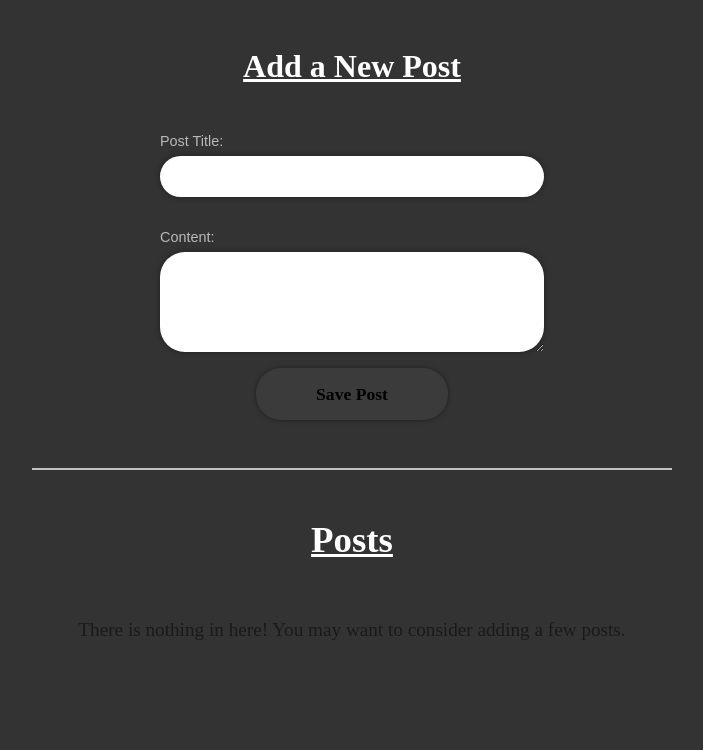
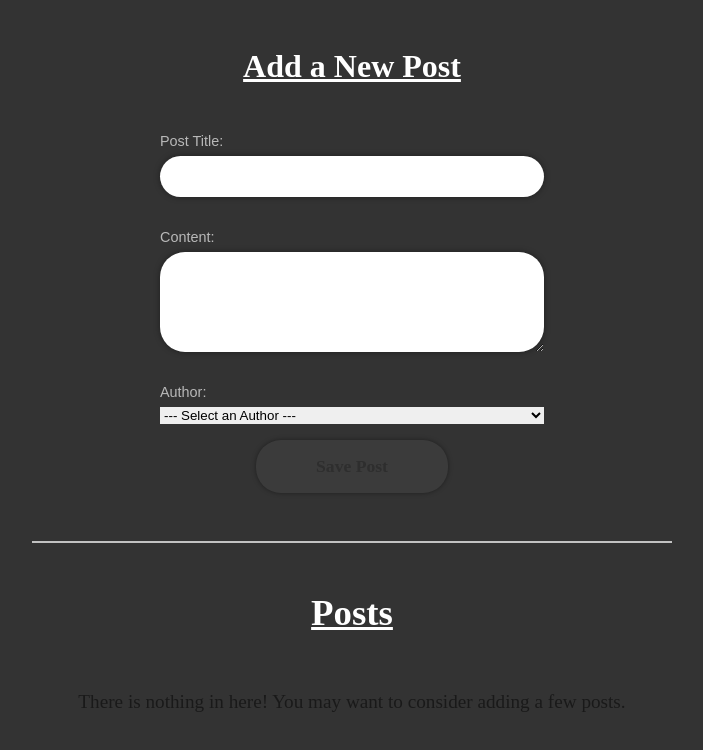
Before and after one commit to arianXdev/simple-blog-redux-app, a React (Vite) app: page / in a window 1280 px wide. Shown: the top 750 px of the page, without its empty margins (288-991 px from the left). Built offline with nearby package versions, Linux system fonts and the light colour scheme.

Commit message:
feat: created users select

```diff
--- a/src/features/posts/AddPostForm.css
+++ b/src/features/posts/AddPostForm.css
@@ -76,7 +76,7 @@
 	transition: all 0.2s ease-in-out;
 }
 
-.AddPost__btn:hover {
+.AddPost__btn:not(:disabled):hover {
 	background: #3b3b3bb7;
 	box-shadow: 0 0 7px rgba(0, 0, 0, 0.8);
 }
--- a/src/features/posts/AddPostForm.jsx
+++ b/src/features/posts/AddPostForm.jsx
@@ -1,26 +1,40 @@
 import { useState } from "react";
-import { useDispatch } from "react-redux";
+import { useDispatch, useSelector } from "react-redux";
 
 import { postAdded } from "./postsSlice";
+import { selectAllUsers } from "../users/usersSlice";
 
 import "./AddPostForm.css";
 
 const AddPostForm = () => {
 	const dispatch = useDispatch();
+
 	const [title, setTitle] = useState("");
 	const [content, setContent] = useState("");
+	const [userId, setUserId] = useState("");
+
+	const users = useSelector(selectAllUsers);
 
 	const onTitleChanged = (e) => setTitle(e.target.value);
 	const onContentChanged = (e) => setContent(e.target.value);
+	const onAuthorChanged = (e) => setUserId(e.target.value);
 
 	const onSavePostClicked = () => {
 		if (title && content) {
-			dispatch(postAdded(title, content));
+			dispatch(postAdded(title, content, userId));
 
 			setTitle("");
 			setContent("");
 		}
 	};
+
+	const canSave = Boolean(title) && Boolean(content) && Boolean(userId);
+
+	const usersOptions = users.map((user) => (
+		<option key={user.id} value={user.id}>
+			{user.name}
+		</option>
+	));
 
 	return (
 		<section className="AddPost">
@@ -37,7 +51,15 @@
 					<textarea type="text" id="postContent" name="postContent" value={content} onChange={onContentChanged}></textarea>
 				</div>
 
-				<button onClick={onSavePostClicked} type="button" className="AddPost__btn">
+				<div className="AddPost__group">
+					<label htmlFor="postAuthor">Author:</label>
+					<select id="postAuthor" value={userId} onChange={onAuthorChanged}>
+						<option value=""> --- Select an Author --- </option>
+						{usersOptions}
+					</select>
+				</div>
+
+				<button onClick={onSavePostClicked} type="button" className="AddPost__btn" disabled={!canSave}>
 					Save Post
 				</button>
 			</form>
--- a/src/features/posts/postsSlice.js
+++ b/src/features/posts/postsSlice.js
@@ -13,12 +13,13 @@
 				state.push(action.payload); // uses ImmerJS behind the scenes (under the hood), so we don't have to worry about mutating the state directly!
 			},
 
-			prepare: (title, content) => {
+			prepare: (title, content, userId) => {
 				return {
 					payload: {
 						id: nanoid(), // generates some random id easily
 						title,
 						content,
+						userId,
 					},
 				};
 			},
```
